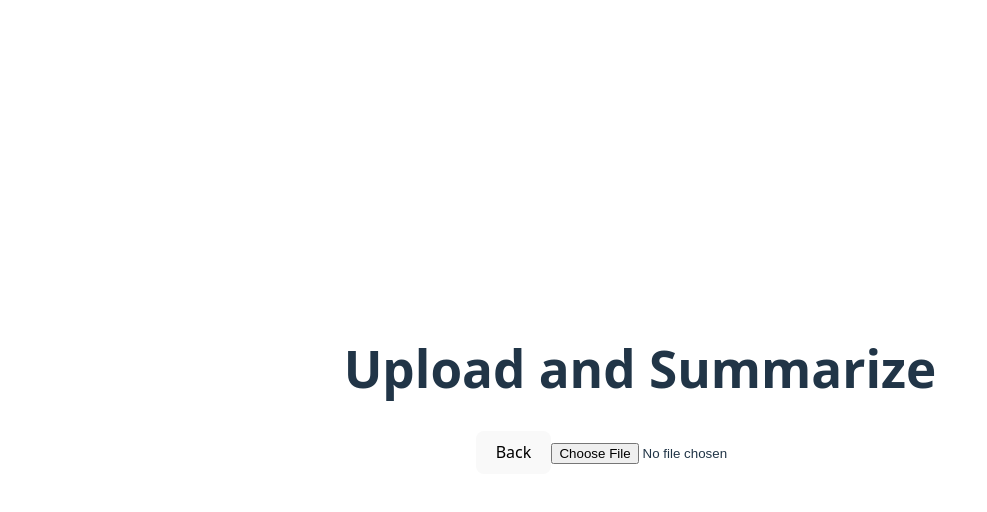
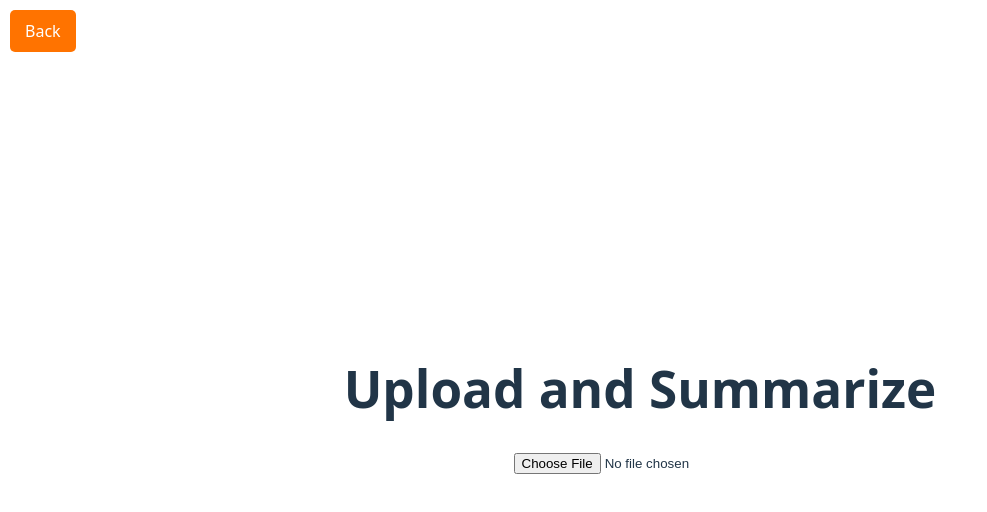
Before and after one commit to BGill8/beaverhacks, a React (Vite) app in the folder my-react-app/: page /upload in a window 1280 px wide. Shown: the top 512 px of the page, without its empty margins (0-987 px from the left). Built offline with nearby package versions, Linux system fonts and the light colour scheme.

Commit message:
moved button on upload page

```diff
--- a/my-react-app/src/pages/UploadPage.jsx
+++ b/my-react-app/src/pages/UploadPage.jsx
@@ -62,9 +62,7 @@ const UploadPage = () => {
   return (
     <div style={{ padding: "20px", textAlign: "center" }}>
       <h1>Upload and Summarize</h1>
-      <button onClick={() => navigate(-1)} style={{ marginBottom: "20px" }}>
-        Back
-      </button>
+      <button className='backButton' onClick={() => navigate(-1)}>Back</button>
       <input type="file" onChange={handleFileChange} />
       {loadingSummary && <p>Summarizing...</p>}
       {selectedFile && (
```
